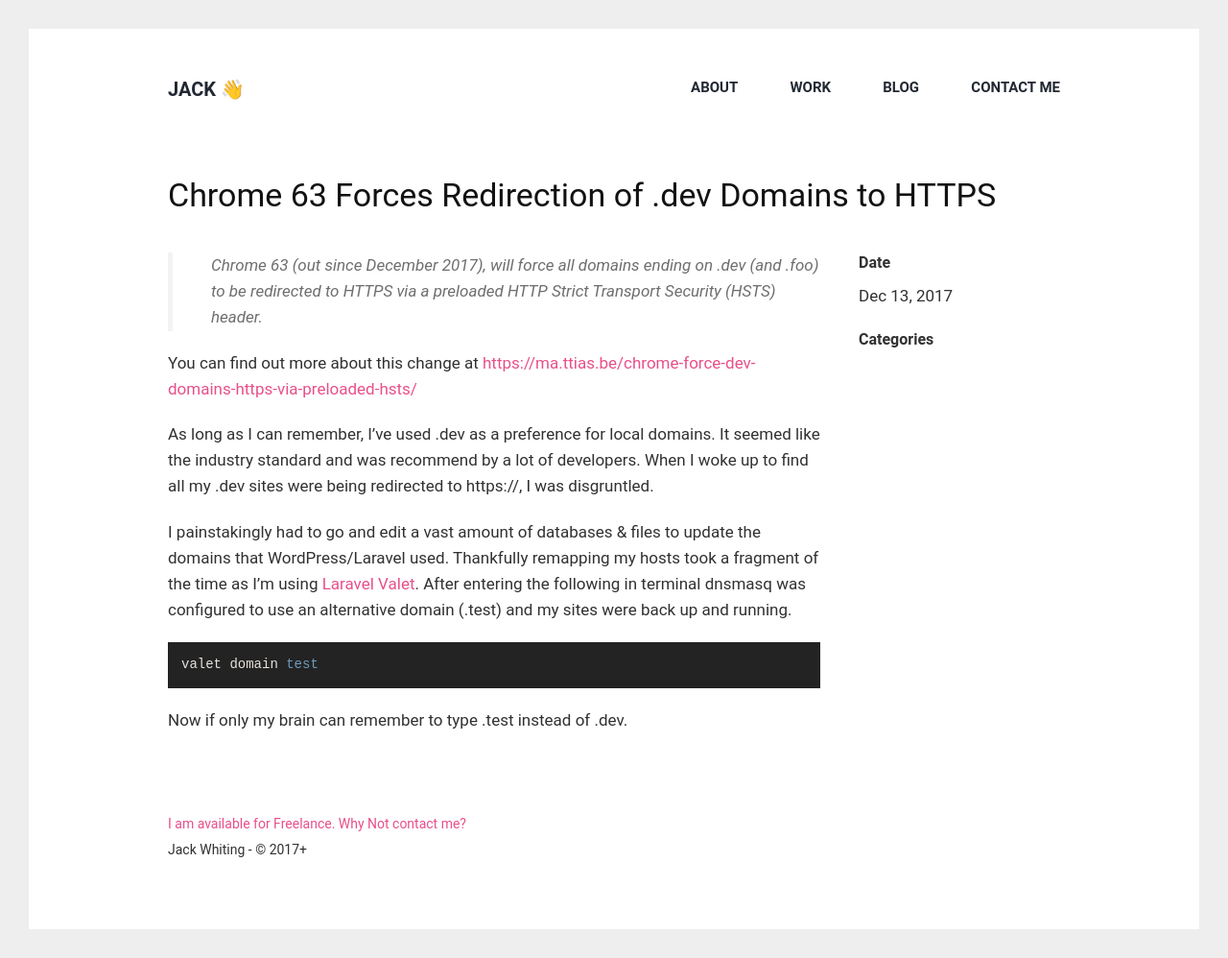
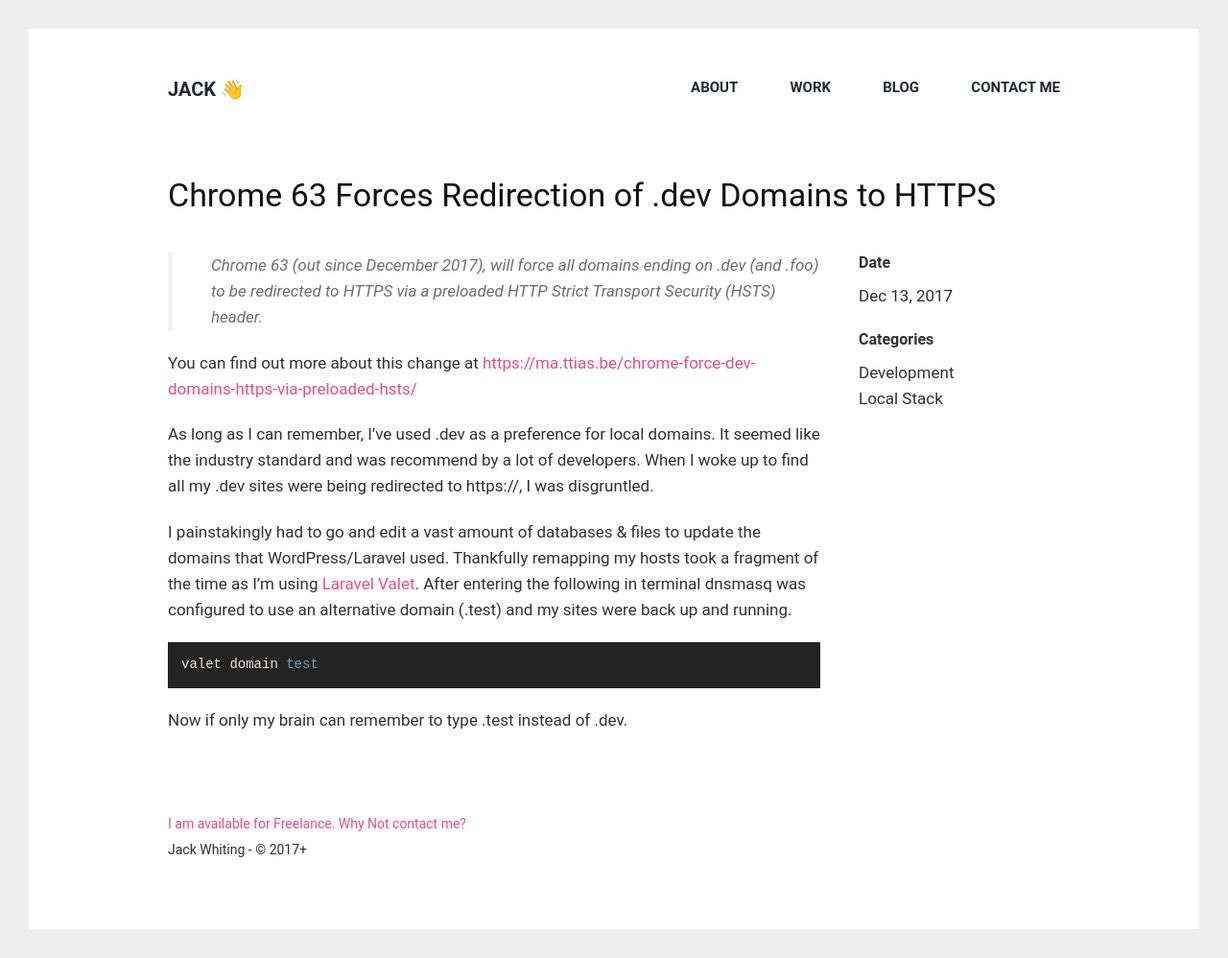
Before and after one commit to jackabox/old.jackwhiting.co.uk, a Jekyll site: the page built from _posts/2017-12-13-chrome-forces-dev-to-https.md, in a window 1280 px wide. Shown: the whole page at 96% size. Built offline with Jekyll 4.4.1, drawn with Linux system fonts in a browser that asks for light colours.

Commit message:
chrome post categories

```diff
--- a/_posts/2017-12-13-chrome-forces-dev-to-https.md
+++ b/_posts/2017-12-13-chrome-forces-dev-to-https.md
@@ -9,6 +9,9 @@ tags:
   - Valet
   - Web Development
   - redirect
+categories:
+  - Development
+  - Local Stack
 ---
 > Chrome 63 (out since December 2017), will force all domains ending on .dev (and .foo) to be redirected to HTTPS via a preloaded HTTP Strict Transport Security (HSTS) header.
 
```
